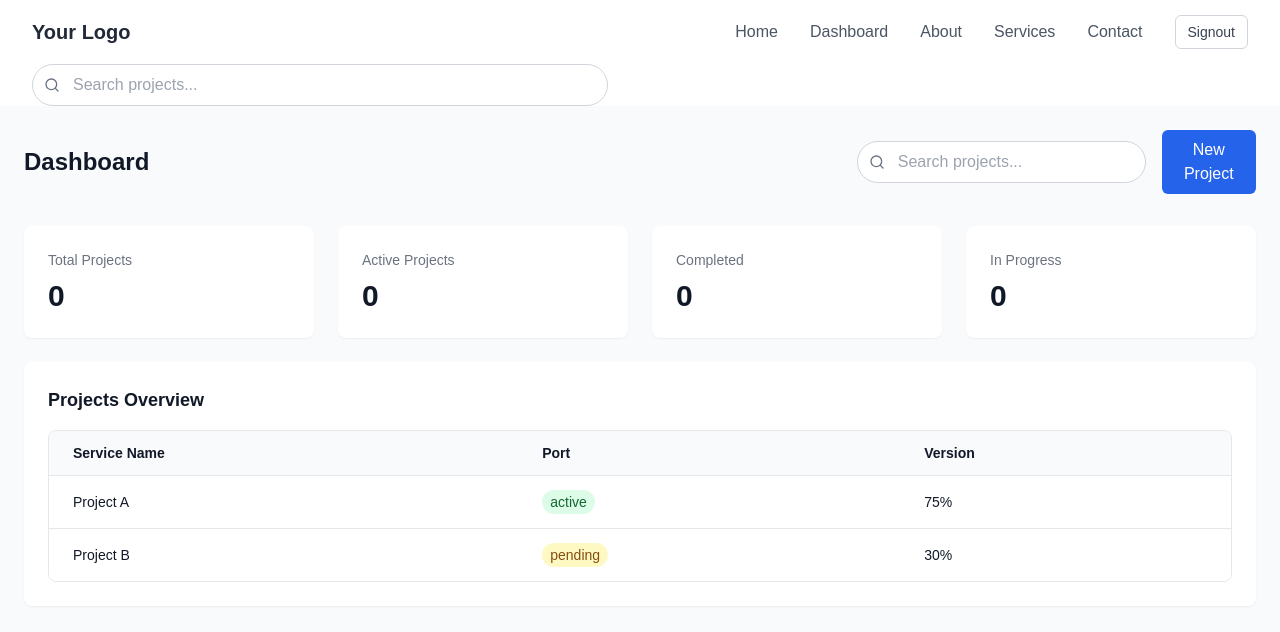
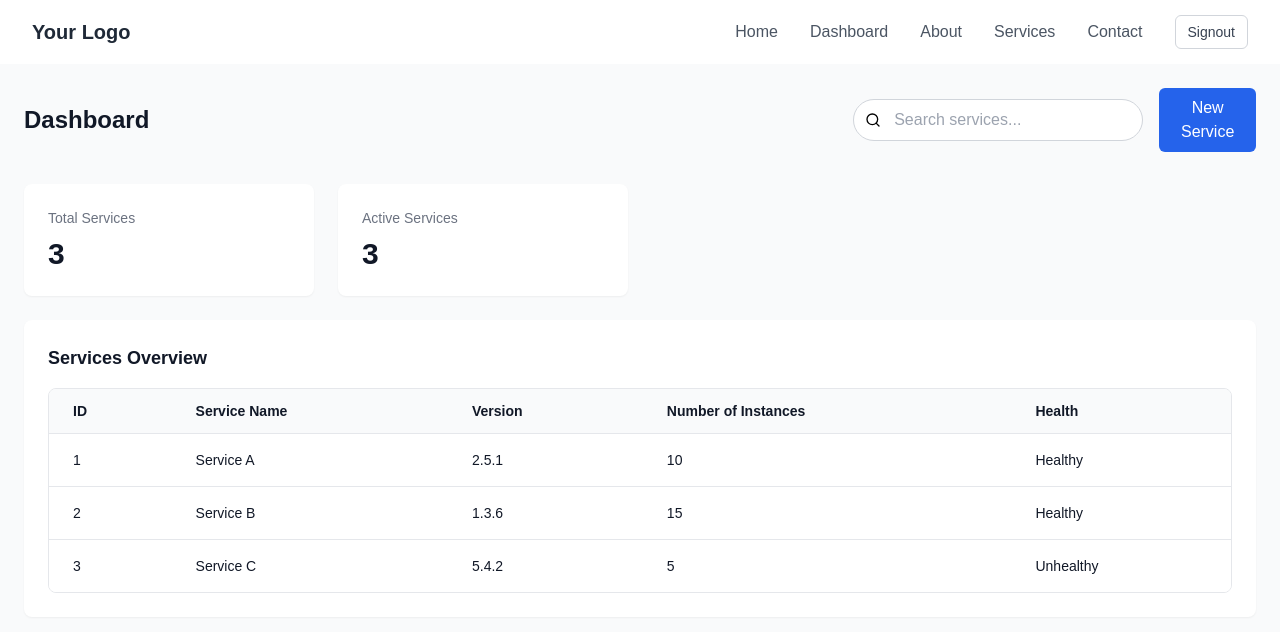
Before and after one commit to vincentli-vl/4471, a Next.js app in the folder front-end/: page /dashboard in a window 1280 px wide. Shown: the top 632 px of the page. Built offline with nearby package versions, Linux system fonts and the light colour scheme; sample sign-in values are in the browser's storage.

Commit message:
added some new pages and updated some things

```diff
--- a/front-end/app/components/layout/header.tsx
+++ b/front-end/app/components/layout/header.tsx
@@ -4,7 +4,8 @@ import { useState } from 'react'
 import Link from 'next/link'
 import { Menu, X } from 'lucide-react'
 import Button from '../ui/button'
-import SearchBar from '../ui/searchbar'
+import { useRouter } from 'next/navigation'
+import { useAuth } from '../../context/AuthContext'
 
 const navigation = [
   { name: 'Home', href: '/' },
@@ -16,9 +17,16 @@ const navigation = [
 
 export default function Header() {
   const [isOpen, setIsOpen] = useState(false)
+  const router = useRouter()
+  const { isLoggedIn, logout } = useAuth()
 
-  const handleSearch = (term: string) => {
-    console.log('Searching for:', term)
+  const handleSignOut = () => {
+    logout()
+    router.push('/login')
+  }
+
+  const handleLogin = () => {
+    router.push('/login')
   }
 
   return (
@@ -43,7 +51,11 @@ export default function Header() {
                 {item.name}
               </Link>
             ))}
-            <Button label="Signout" variant="outline" size="small" />
+            {isLoggedIn ? (
+              <Button label="Signout" variant="outline" size="small" onClick={handleSignOut} />
+            ) : (
+              <Button label="Login" variant="outline" size="small" onClick={handleLogin} />
+            )}
           </div>
 
           {/* Mobile menu button */}
@@ -63,12 +75,6 @@ export default function Header() {
           </div>
         </div>
 
-        {/* Search Bar */}
-        <SearchBar
-          placeholder="Search projects..."
-          onSearch={handleSearch}
-        />
-
         {/* Mobile menu */}
         {isOpen && (
           <div className="sm:hidden">
@@ -84,7 +90,11 @@ export default function Header() {
                 </Link>
               ))}
               <div className="space-y-2 px-3 py-4">
-                <Button label="Signout" variant="outline" className="w-full" />
+                {isLoggedIn ? (
+                  <Button label="Signout" variant="outline" className="w-full" onClick={handleSignOut} />
+                ) : (
+                  <Button label="Login" variant="outline" className="w-full" onClick={handleLogin} />
+                )}
               </div>
             </div>
           </div>
--- /dev/null
+++ b/front-end/app/components/ui/modal.tsx
@@ -0,0 +1,21 @@
+import React from 'react';
+
+interface ModalProps {
+  onClose: () => void;
+  children: React.ReactNode;
+}
+
+const Modal: React.FC<ModalProps> = ({ onClose, children }) => {
+  return (
+    <div className="fixed inset-0 z-50 flex items-center justify-center bg-black bg-opacity-50">
+      <div className="bg-white rounded-lg shadow-lg w-1/2 h-1/2 p-6 text-black">
+        <button onClick={onClose} className="absolute top-2 right-2 text-gray-600">
+          &times; {/* Close button */}
+        </button>
+        {children} {/* Modal content */}
+      </div>
+    </div>
+  );
+};
+
+export default Modal;
--- a/front-end/app/components/ui/searchbar.tsx
+++ b/front-end/app/components/ui/searchbar.tsx
@@ -19,9 +19,9 @@ export default function SearchBar({ placeholder = 'Search...', onSearch }: Searc
   }
 
   return (
-    <form onSubmit={handleSubmit} className="relative w-full max-w-xl">
+    <form onSubmit={handleSubmit} className="relative w-full max-w-xl text-black">
       <div className="relative">
-        <Search className="absolute left-3 top-1/2 h-4 w-4 -translate-y-1/2 text-gray-500" />
+        <Search className="absolute left-3 top-1/2 h-4 w-4 -translate-y-1/2" />
         <input
           type="text"
           value={searchTerm}
--- /dev/null
+++ b/front-end/app/context/AuthContext.tsx
@@ -0,0 +1,31 @@
+'use client'
+
+import React, { createContext, useContext, useState } from 'react';
+
+const AuthContext = createContext(null);
+
+export const AuthProvider = ({ children }) => {
+  const [isLoggedIn, setIsLoggedIn] = useState(() => {
+    return localStorage.getItem('isLoggedIn') === 'true';
+  });
+
+  const login = () => {
+    localStorage.setItem('isLoggedIn', 'true');
+    setIsLoggedIn(true);
+  };
+
+  const logout = () => {
+    localStorage.removeItem('isLoggedIn');
+    setIsLoggedIn(false);
+  };
+
+  return (
+    <AuthContext.Provider value={{ isLoggedIn, login, logout }}>
+      {children}
+    </AuthContext.Provider>
+  );
+};
+
+export const useAuth = () => {
+  return useContext(AuthContext);
+};
--- a/front-end/app/dashboard/page.tsx
+++ b/front-end/app/dashboard/page.tsx
@@ -1,67 +1,82 @@
-'use client'
-// import { useEffect, useState } from 'react'
-// import { useRouter } from 'next/navigation'
-import Table from '../components/table/table'
-import SearchBar from '../components/ui/searchbar'
-import Button from '../components/ui/button'
+"use client";
+import { useState, useEffect } from "react";
+import { useRouter } from "next/navigation";
+import Table from "../components/table/table";
+import SearchBar from "../components/ui/searchbar";
+import Button from "../components/ui/button";
+import Modal from "../components/ui/modal";
 
 // Example data
 const mockData = [
-  { id: 1, serviceName: 'Project A', port: 'active', version: '75%', deadline: '2024-04-30' },
-  { id: 2, serviceName: 'Project B', port: 'pending', version: '30%', deadline: '2024-05-15' },
-]
+  {
+    id: 1,
+    serviceName: "Service A",
+    version: "2.5.1",
+    numInstances: "10",
+    health: "Healthy",
+    url: "https://www.google.com",
+    description: "This is a test project",
+    requestExample: "This is a test request",
+    responseExample: "This is a test response",
+  },
+  {
+    id: 2,
+    serviceName: "Service B",
+    version: "1.3.6",
+    numInstances: "15",
+    health: "Healthy",
+    url: "https://www.google.com",
+    description: "This is a test project",
+    requestExample: "This is a test request",
+    responseExample: "This is a test response",
+  },
+  {
+    id: 3,
+    serviceName: "Service C",
+    version: "5.4.2",
+    numInstances: "5",
+    health: "Unhealthy",
+    url: "https://www.google.com",
+    description: "This is a test project",
+    requestExample: "This is a test request",
+    responseExample: "This is a test response",
+  },
+];
 
 const columns = [
-  { key: 'serviceName', header: 'Service Name' },
-  { key: 'port', header: 'Port',
-    render: (value: string) => (
-      <span className={`rounded-full px-2 py-1 text-sm ${
-        value === 'active' ? 'bg-green-100 text-green-800' : 'bg-yellow-100 text-yellow-800'
-      }`}>
-        {value}
-      </span>
-    )
-  },
-  { key: 'version', header: 'Version' },
-]
+  { key: "id", header: "ID" },
+  { key: "serviceName", header: "Service Name" },
+  { key: "version", header: "Version" },
+  { key: "numInstances", header: "Number of Instances" },
+  { key: "health", header: "Health" },
+];
 
 export default function Dashboard() {
-  // const router = useRouter()
-  // const [isLoading, setIsLoading] = useState(true)
-  // const [isAuthenticated, setIsAuthenticated] = useState(false)
+  const router = useRouter();
+  const [isModalOpen, setIsModalOpen] = useState(false);
+  const [selectedRow, setSelectedRow] = useState(null);
+  const [searchTerm, setSearchTerm] = useState("");
 
-  // useEffect(() => {
-  //   const checkAuth = async () => {
-  //     try {
-  //       // Replace this with your actual auth check
-  //       const authStatus = localStorage.getItem('isLoggedIn') === 'true'
-  //       setIsAuthenticated(authStatus)
+  useEffect(() => {
+    const isLoggedIn = localStorage.getItem("isLoggedIn") === "true";
+    if (!isLoggedIn) {
+      router.push("/login");
+    }
+  }, [router]);
 
-  //       if (!authStatus) {
-  //         router.push('/login')
-  //       }
-  //     } catch (error) {
-  //       console.error('Auth check failed:', error)
-  //       router.push('/login')
-  //     } finally {
-  //       setIsLoading(false)
-  //     }
-  //   }
+  const handleRowClick = (row) => {
+    setSelectedRow(row);
+    setIsModalOpen(true);
+  };
 
-  //   checkAuth()
-  // }, [router])
+  const closeModal = () => {
+    setIsModalOpen(false);
+    setSelectedRow(null);
+  };
 
-  // if (isLoading) {
-  //   return (
-  //     <div className="flex h-screen items-center justify-center">
-  //       <div className="text-lg">Loading...</div>
-  //     </div>
-  //   )
-  // }
-
-  // if (!isAuthenticated) {
-  //   return null // Router will handle redirect
-  // }
+  const filteredData = mockData.filter((service) =>
+    service.serviceName.toLowerCase().includes(searchTerm.toLowerCase())
+  );
 
   return (
     <div className="min-h-screen bg-gray-50 p-6">
@@ -71,12 +86,12 @@ export default function Dashboard() {
           <h1 className="text-2xl font-bold text-gray-900">Dashboard</h1>
           <div className="flex items-center gap-4">
             <SearchBar
-              placeholder="Search projects..."
-              onSearch={(term) => console.log('Searching:', term)}
+              placeholder="Search services..."
+              onSearch={(term) => setSearchTerm(term)}
             />
             <Button
-              label="New Project"
-              onClick={() => console.log('Create new project')}
+              label="New Service"
+              onClick={() => console.log("Create new service")}
             />
           </div>
         </div>
@@ -85,26 +100,50 @@ export default function Dashboard() {
         <div className="grid gap-6">
           {/* Stats Section */}
           <div className="grid grid-cols-1 gap-6 sm:grid-cols-2 lg:grid-cols-4">
-            {['Total Projects', 'Active Projects', 'Completed', 'In Progress'].map((stat) => (
+            {[
+              "Total Services",
+              "Active Services",
+            ].map((stat) => (
               <div key={stat} className="rounded-lg bg-white p-6 shadow-sm">
                 <h3 className="text-sm font-medium text-gray-500">{stat}</h3>
-                <p className="mt-2 text-3xl font-semibold text-gray-900">0</p>
+                <p className="mt-2 text-3xl font-semibold text-gray-900">3</p>
               </div>
             ))}
           </div>
 
-          {/* Projects Table */}
+          {/* Modal for displaying selected service details */}
+          {isModalOpen && (
+            <Modal onClose={closeModal}>
+              <h2 className="text-lg font-semibold">
+                {selectedRow?.serviceName}
+              </h2>
+              <div className="flex flex-row gap-2">
+                <span>URL: </span>
+                <a href={selectedRow?.url} className="text-blue-500 underline">
+                  {selectedRow?.url}
+                </a>
+              </div>
+              <p>Description: {selectedRow?.description}</p>
+              <p>Request Example: {selectedRow?.requestExample}</p>
+              <p>Response Example: {selectedRow?.responseExample}</p>
+              <Button label="Close" onClick={closeModal} />
+            </Modal>
+          )}
+
+          {/* Services Table */}
           <div className="rounded-lg bg-white p-6 shadow-sm">
-            <h2 className="mb-4 text-lg font-semibold text-gray-900">Projects Overview</h2>
+            <h2 className="mb-4 text-lg font-semibold text-gray-900">
+              Services Overview
+            </h2>
             <Table
               columns={columns}
-              data={mockData}
-              onRowClick={(row) => console.log('Selected project:', row)}
-              emptyMessage="No projects found"
+              data={filteredData}
+              onRowClick={handleRowClick}
+              emptyMessage="No services found"
             />
           </div>
         </div>
       </div>
     </div>
-  )
+  );
 }
--- /dev/null
+++ b/front-end/app/login/page.tsx
@@ -0,0 +1,58 @@
+'use client';
+
+import React, { useState } from 'react';
+import { useRouter } from 'next/navigation';
+import { useAuth } from '../context/AuthContext'
+
+const LoginPage: React.FC = () => {
+  const [username, setUsername] = useState('');
+  const [password, setPassword] = useState('');
+  const [error, setError] = useState('');
+  const router = useRouter();
+  const { login } = useAuth(); // Use the login function from context
+
+  const handleLogin = (e: React.FormEvent) => {
+    e.preventDefault();
+    // Simulate authentication (replace with real authentication logic)
+    if (username === 'admin' && password === 'password') {
+      login(); // Call the login function
+      router.push('/dashboard'); // Redirect to dashboard
+    } else {
+      setError('Invalid username or password');
+    }
+  };
+
+  return (
+    <div className="flex items-center justify-center min-h-screen bg-gray-50 text-black">
+      <form onSubmit={handleLogin} className="bg-white p-6 rounded shadow-md w-96">
+        <h2 className="text-lg font-bold mb-4">Login</h2>
+        {error && <p className="text-red-500 mb-4">{error}</p>}
+        <div className="mb-4">
+          <label className="block mb-2" htmlFor="username">Username</label>
+          <input
+            type="text"
+            id="username"
+            value={username}
+            onChange={(e) => setUsername(e.target.value)}
+            className="border rounded w-full p-2"
+            required
+          />
+        </div>
+        <div className="mb-4">
+          <label className="block mb-2" htmlFor="password">Password</label>
+          <input
+            type="password"
+            id="password"
+            value={password}
+            onChange={(e) => setPassword(e.target.value)}
+            className="border rounded w-full p-2"
+            required
+          />
+        </div>
+        <button type="submit" className="bg-blue-500 text-white rounded px-4 py-2">Login</button>
+      </form>
+    </div>
+  );
+};
+
+export default LoginPage;
```
Also changed, not shown: front-end/app/layout.tsx (+3 -12 lines).
